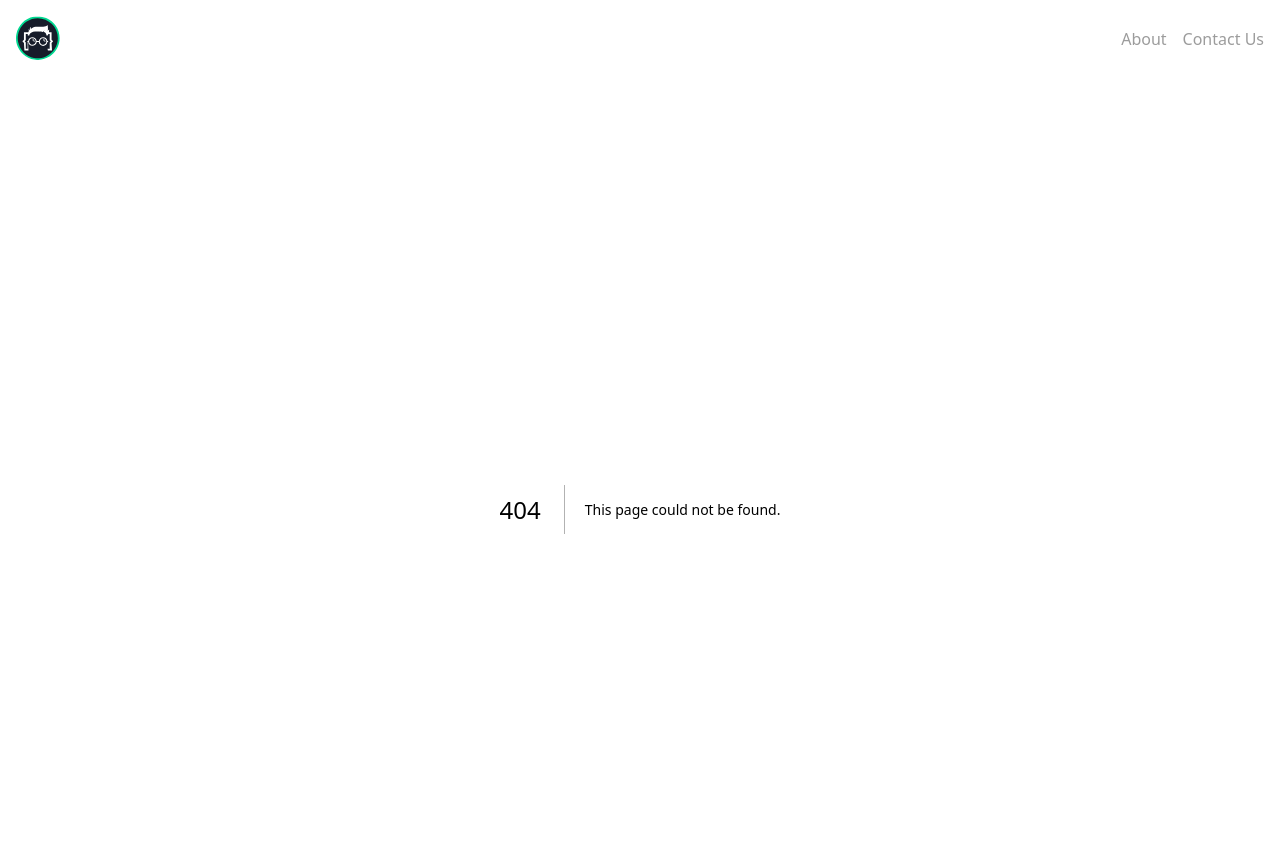
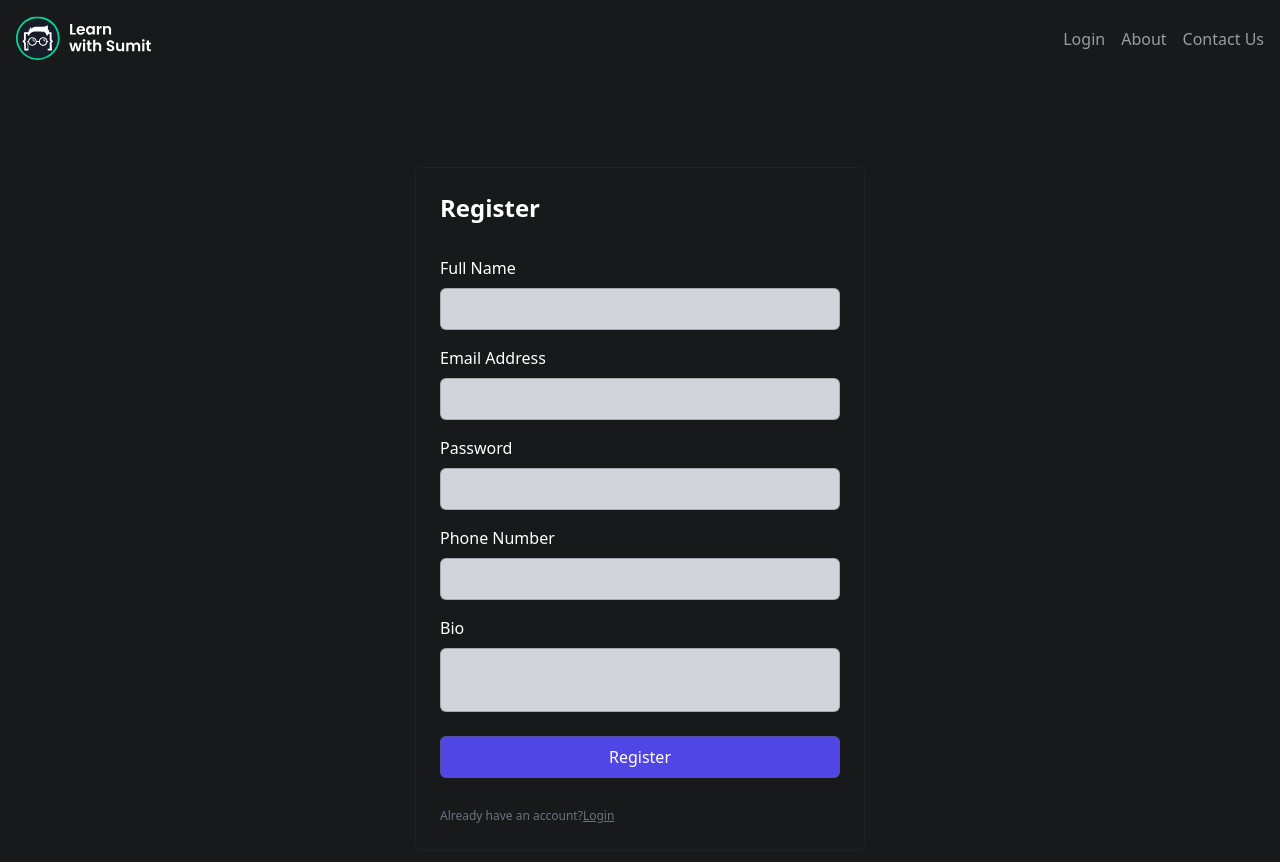
Before and after one commit to Sharif-Miah/project-eventry, a Next.js app: page /register in a window 1280 px wide. Before the commit this address had no page. Shown: the top 862 px of the page. Built offline with nearby package versions, Linux system fonts and the light colour scheme.

Commit message:
login and register templete added

```diff
--- a/app/globals.css
+++ b/app/globals.css
@@ -10,4 +10,16 @@
   button {
     @apply bg-[#464849] py-2 px-2 rounded-md border border-[#5F5F5F]/50 shadow-sm cursor-pointer hover:bg-[#3C3D3D] transition-colors active:translate-y-1;
   }
+
+  .login-form {
+    @apply flex flex-col my-6;
+  }
+
+  .login-form div {
+    @apply flex flex-col gap-2 my-2;
+  }
+
+  .login-form input {
+    @apply border border-black/20 rounded-md px-4 py-2 bg-gray-300 text-black;
+  }
 }
--- /dev/null
+++ b/app/login/page.js
@@ -0,0 +1,24 @@
+import LoginForm from '@/components/auth/LoginForm';
+import Link from 'next/link';
+
+const LoginPage = () => {
+  return (
+    <section className='h-screen grid place-items-center'>
+      <div className='max-w-[450px] w-full mx-auto p-6 border border-gray-700/20 rounded-md'>
+        <h4 className='font-bold text-2xl'>Sign in</h4>
+        <LoginForm />
+
+        <span className='text-center text-xs text-gray-500'>
+          Dont have an account?
+          <Link
+            className='underline hover:text-indigo-600'
+            href='/register'>
+            Register
+          </Link>
+        </span>
+      </div>
+    </section>
+  );
+};
+
+export default LoginPage;
--- /dev/null
+++ b/app/register/page.js
@@ -0,0 +1,23 @@
+import RegisterForm from '@/components/auth/RegisterForm';
+import Link from 'next/link';
+
+const RegisterPage = () => {
+  return (
+    <section className='h-screen grid place-items-center'>
+      <div className='max-w-[450px] w-full mx-auto p-6 border border-gray-700/20 rounded-md'>
+        <h4 className='font-bold text-2xl'>Register</h4>
+        <RegisterForm />
+        <span className='text-center text-xs text-gray-500'>
+          Already have an account?
+          <Link
+            className='underline hover:text-indigo-600'
+            href='/login'>
+            Login
+          </Link>
+        </span>
+      </div>
+    </section>
+  );
+};
+
+export default RegisterPage;
--- a/components/Navbar.jsx
+++ b/components/Navbar.jsx
@@ -18,6 +18,9 @@
         </div>
 
         <ul className='flex gap-4 text-[#9C9C9C]'>
+          <li>
+            <Link href='/login'>Login</Link>
+          </li>
           <li>About</li>
           <li>Contact Us</li>
         </ul>
--- /dev/null
+++ b/components/auth/LoginForm.jsx
@@ -0,0 +1,31 @@
+const LoginForm = () => {
+  return (
+    <form className='login-form'>
+      <div>
+        <label htmlFor='email'>Email Address</label>
+        <input
+          type='email'
+          name='email'
+          id='email'
+        />
+      </div>
+
+      <div>
+        <label htmlFor='password'>Password</label>
+        <input
+          type='password'
+          name='password'
+          id='password'
+        />
+      </div>
+
+      <button
+        type='submit'
+        className='btn-primary w-full mt-4 bg-indigo-600 hover:bg-indigo-800'>
+        Login
+      </button>
+    </form>
+  );
+};
+
+export default LoginForm;
--- /dev/null
+++ b/components/auth/RegisterForm.jsx
@@ -0,0 +1,59 @@
+const RegisterForm = () => {
+  return (
+    <form className='login-form'>
+      <div>
+        <label htmlFor='name'>Full Name</label>
+        <input
+          type='text'
+          name='name'
+          id='name'
+        />
+      </div>
+
+      <div>
+        <label htmlFor='email'>Email Address</label>
+        <input
+          type='email'
+          name='email'
+          id='email'
+        />
+      </div>
+
+      <div>
+        <label htmlFor='password'>Password</label>
+        <input
+          type='password'
+          name='password'
+          id='password'
+        />
+      </div>
+
+      <div>
+        <label htmlFor='phone'>Phone Number</label>
+        <input
+          type='tel'
+          name='pnone'
+          id='phone'
+        />
+      </div>
+
+      <div>
+        <label htmlFor='bio'>Bio</label>
+        <input
+          className='min-h-16'
+          type='text'
+          name='bio'
+          id='bio'
+        />
+      </div>
+
+      <button
+        type='submit'
+        className='btn-primary w-full mt-4 bg-indigo-600 hover:bg-indigo-800'>
+        Register
+      </button>
+    </form>
+  );
+};
+
+export default RegisterForm;
--- a/db/queries.js
+++ b/db/queries.js
@@ -4,6 +4,7 @@
 } from '@/utils/data-utils';
 
 import { eventModel } from '@/models/models-events';
+import { userModel } from '@/models/user-model';
 
 async function getAllEvents() {
   const allEvents = await eventModel.find().lean();
@@ -15,4 +16,8 @@
   return replaceMongoIdInObject(event);
 }
 
+async function createUser(user) {
+  return await userModel.create(user);
+}
+
 export { getAllEvents, getEventById };
```
Also changed, not shown: models/user-model.js (added, +27 -0 lines).
